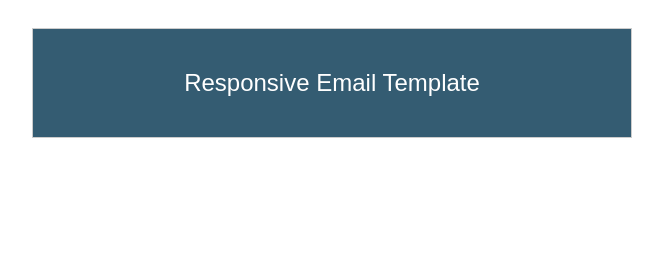
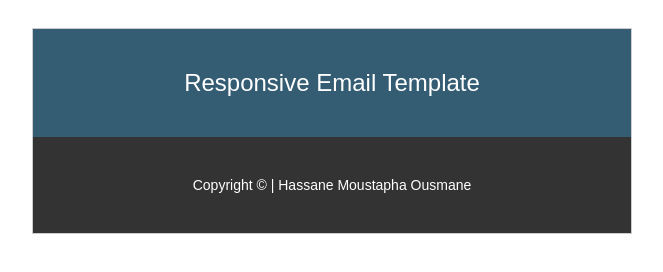
Before and after one commit to hmoustaphaousmane/responsive-html-email-template, a plain HTML site: page index.html in a window 1280 px wide. Shown: the whole page, without its empty margins (308-971 px from the left). Drawn offline with Linux system fonts and the light colour scheme.

Commit message:
feat: add email footer

```diff
--- a/index.html
+++ b/index.html
@@ -26,6 +26,16 @@
             </td>
           </tr>
           <!-- Header -->
+
+          <!-- Footer -->
+          <!-- TODO: Add links and other contact details to the footer. -->
+          <tr>
+            <!-- The footer's styling approaches the header's  but uses a darker background (#333333) and smaller font size (14px)-->
+            <td class="footer" style="background-color: #333333; padding: 40px; text-align: center; color: white; font-size: 14px;">
+              Copyright &copy; | Hassane Moustapha Ousmane
+            </td>
+          </tr>
+          <!-- Footer -->
         </table>
       </td>
     </tr>
```
